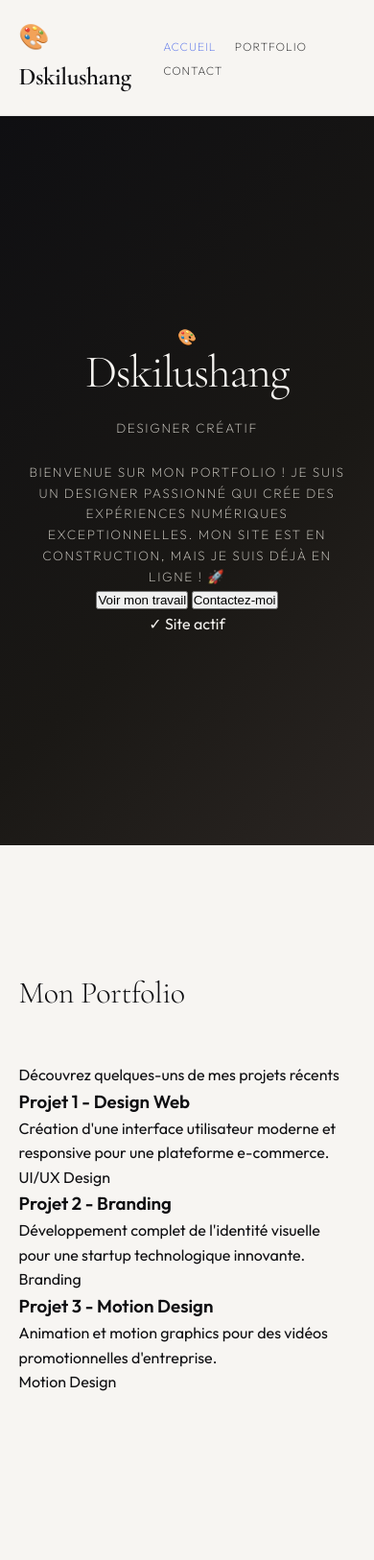
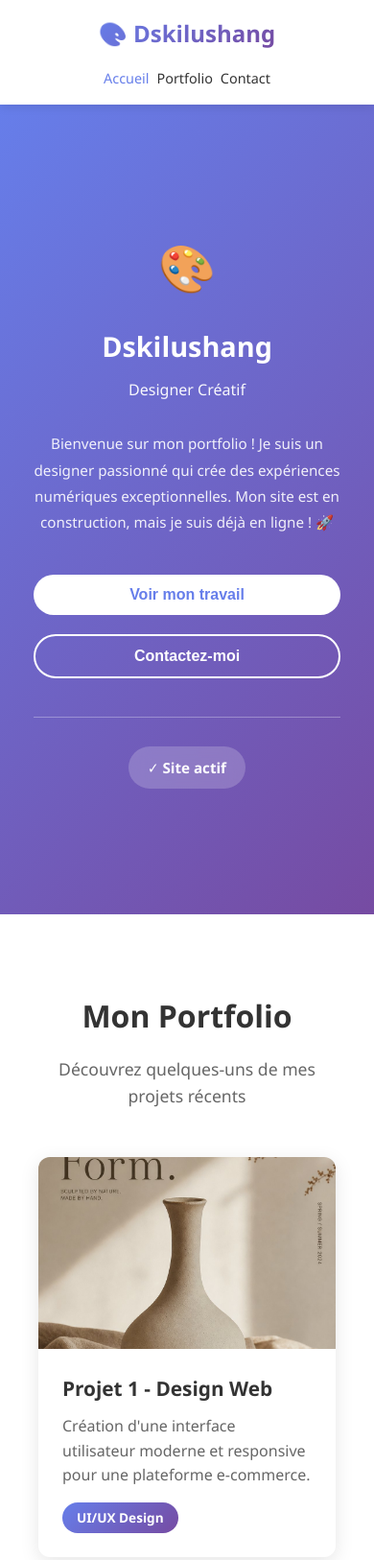
Before and after one commit to Dskilushang/dskilushang.github.io, a plain HTML site: page index.html in a window 390 px wide. Shown: the top 1626 px of the page at 96% size. Drawn offline with nearby package versions, Linux system fonts and the light colour scheme.

Commit message:
Update: Complete redesign with portfolio and contact sections

```diff
--- a/style.css
+++ b/style.css
@@ -1,23 +1,455 @@
-@import url('https://fonts.googleapis.com/css2?family=Cormorant+Garamond:ital,wght@0,300;0,600;1,300&family=Outfit:wght@200;400;600&display=swap');
-@import url('https://fonts.googleapis.com/css2?family=Cormorant+Garamond:ital,wght@0,300;0,600;1,300&family=Outfit:wght@200;400;600&display=swap');
-:root{--noir:#0f0f12;--blanc:#f7f5f2;--cuivre:#cfa07d;--gris:#c2bfb8}
-*{margin:0;padding:0;box-sizing:border-box}
-body{font-family:'Outfit',sans-serif;background:var(--blanc);color:var(--noir);line-height:1.6}
-header{position:sticky;top:0;background:rgba(247,245,242,.92);backdrop-filter:blur(12px);z-index:100;padding:1.2rem 5vw;display:flex;justify-content:space-between;align-items:center;border-bottom:1px solid rgba(15,15,18,.06)}
-.logo{font-family:'Cormorant Garamond',serif;font-weight:600;font-size:1.6rem;letter-spacing:-.02em}
-nav a{margin-left:2.2rem;text-decoration:none;color:var(--noir);font-weight:300;font-size:.9rem;text-transform:uppercase;letter-spacing:.08em;position:relative}
-nav a::after{content:'';position:absolute;bottom:-3px;left:0;width:0;height:1px;background:var(--cuivre);transition:.3s}
-nav a:hover::after{width:100%}
-.hero{min-height:90vh;display:flex;align-items:center;justify-content:center;text-align:center;padding:5vw;background:linear-gradient(135deg,#0f0f12 0%,#1a1815 60%,#2a2522 100%);color:var(--blanc)}
-.hero h1{font-family:'Cormorant Garamond',serif;font-weight:300;font-size:clamp(3rem,7vw,7rem);line-height:1;letter-spacing:-.03em;margin-bottom:.8rem}
-.hero h1 em{font-style:italic;color:var(--cuivre);font-weight:300}
-.hero p{font-weight:200;letter-spacing:.12em;text-transform:uppercase;font-size:.85rem;color:var(--gris);margin-top:1.5rem}
-section{max-width:1100px;margin:0 auto;padding:8rem 5vw}
-h2{font-family:'Cormorant Garamond',serif;font-weight:300;font-size:clamp(2rem,4.5vw,3.5rem);margin-bottom:3rem;letter-spacing:-.01em}
-.grid{display:grid;grid-template-columns:repeat(auto-fit,minmax(300px,1fr));gap:3rem}
-article{border-top:1px solid rgba(15,15,18,.08);padding-top:2rem}
-article h3{font-family:'Cormorant Garamond',serif;font-weight:600;font-size:1.5rem;margin-bottom:.3rem}
-article .date{font-size:.75rem;text-transform:uppercase;letter-spacing:.1em;color:var(--cuivre);margin-bottom:1rem;display:block}
-article p{font-weight:200;color:#444}
-footer{background:var(--noir);color:var(--gris);text-align:center;padding:3rem 5vw;font-size:.8rem;letter-spacing:.06em}
-@media(max-width:700px){nav a{margin-left:1rem;font-size:.75rem}}
+* {
+    margin: 0;
+    padding: 0;
+    box-sizing: border-box;
+}
+
+body {
+    font-family: 'Segoe UI', Tahoma, Geneva, Verdana, sans-serif;
+    background: #f8f9fa;
+    color: #333;
+    line-height: 1.6;
+}
+
+/* Header */
+header {
+    position: sticky;
+    top: 0;
+    background: rgba(255, 255, 255, 0.95);
+    backdrop-filter: blur(10px);
+    box-shadow: 0 2px 10px rgba(0, 0, 0, 0.1);
+    z-index: 1000;
+    display: flex;
+    justify-content: space-between;
+    align-items: center;
+    padding: 1rem 3rem;
+}
+
+.logo {
+    font-size: 1.5rem;
+    font-weight: 700;
+    background: linear-gradient(135deg, #667eea 0%, #764ba2 100%);
+    -webkit-background-clip: text;
+    -webkit-text-fill-color: transparent;
+    background-clip: text;
+}
+
+nav {
+    display: flex;
+    gap: 2rem;
+}
+
+nav a {
+    text-decoration: none;
+    color: #333;
+    font-weight: 500;
+    transition: color 0.3s ease;
+    position: relative;
+}
+
+nav a::after {
+    content: '';
+    position: absolute;
+    bottom: -5px;
+    left: 0;
+    width: 0;
+    height: 2px;
+    background: linear-gradient(135deg, #667eea 0%, #764ba2 100%);
+    transition: width 0.3s ease;
+}
+
+nav a:hover::after {
+    width: 100%;
+}
+
+/* Container */
+.container {
+    max-width: 1000px;
+    margin: 0 auto;
+    padding: 0 20px;
+}
+
+/* Hero Section */
+.hero {
+    background: linear-gradient(135deg, #667eea 0%, #764ba2 100%);
+    min-height: 100vh;
+    display: flex;
+    align-items: center;
+    justify-content: center;
+    color: white;
+    text-align: center;
+    padding: 60px 20px;
+}
+
+.hero .container {
+    animation: fadeInUp 0.8s ease;
+}
+
+.emoji {
+    font-size: 4rem;
+    margin-bottom: 20px;
+}
+
+.hero h1 {
+    font-size: clamp(2rem, 5vw, 3.5rem);
+    margin-bottom: 10px;
+    font-weight: 700;
+}
+
+.subtitle {
+    font-size: 1.3rem;
+    margin-bottom: 30px;
+    font-weight: 300;
+    opacity: 0.95;
+}
+
+.description {
+    font-size: 1.1rem;
+    margin-bottom: 40px;
+    line-height: 1.8;
+    opacity: 0.9;
+    max-width: 600px;
+    margin-left: auto;
+    margin-right: auto;
+}
+
+.buttons {
+    display: flex;
+    gap: 20px;
+    justify-content: center;
+    flex-wrap: wrap;
+    margin-bottom: 40px;
+}
+
+.btn {
+    padding: 12px 35px;
+    border: none;
+    border-radius: 50px;
+    font-size: 1rem;
+    font-weight: 600;
+    cursor: pointer;
+    transition: all 0.3s ease;
+    text-decoration: none;
+    display: inline-block;
+}
+
+.btn-primary {
+    background: white;
+    color: #667eea;
+}
+
+.btn-primary:hover {
+    transform: translateY(-3px);
+    box-shadow: 0 10px 30px rgba(0, 0, 0, 0.2);
+}
+
+.btn-secondary {
+    background: transparent;
+    color: white;
+    border: 2px solid white;
+}
+
+.btn-secondary:hover {
+    background: white;
+    color: #667eea;
+    transform: translateY(-3px);
+}
+
+.btn-large {
+    padding: 15px 50px;
+    font-size: 1.1rem;
+}
+
+.status {
+    margin-top: 40px;
+    padding-top: 30px;
+    border-top: 1px solid rgba(255, 255, 255, 0.3);
+}
+
+.status-badge {
+    display: inline-block;
+    background: rgba(255, 255, 255, 0.2);
+    color: white;
+    padding: 10px 20px;
+    border-radius: 50px;
+    font-size: 0.95rem;
+    font-weight: 600;
+    backdrop-filter: blur(10px);
+}
+
+/* Portfolio Section */
+.portfolio-section {
+    padding: 80px 20px;
+    background: white;
+}
+
+.portfolio-section h2 {
+    text-align: center;
+    font-size: clamp(2rem, 4vw, 3rem);
+    margin-bottom: 15px;
+    color: #333;
+}
+
+.section-intro {
+    text-align: center;
+    font-size: 1.1rem;
+    color: #666;
+    margin-bottom: 50px;
+}
+
+.portfolio-grid {
+    display: grid;
+    grid-template-columns: repeat(auto-fit, minmax(300px, 1fr));
+    gap: 30px;
+}
+
+.project-card {
+    background: white;
+    border-radius: 12px;
+    overflow: hidden;
+    box-shadow: 0 5px 20px rgba(0, 0, 0, 0.1);
+    transition: transform 0.3s ease, box-shadow 0.3s ease;
+}
+
+.project-card:hover {
+    transform: translateY(-10px);
+    box-shadow: 0 15px 40px rgba(102, 126, 234, 0.2);
+}
+
+.project-image {
+    width: 100%;
+    height: 200px;
+    background-size: cover;
+    background-position: center;
+    transition: transform 0.3s ease;
+}
+
+.project-card:hover .project-image {
+    transform: scale(1.05);
+}
+
+.project-content {
+    padding: 25px;
+}
+
+.project-content h3 {
+    font-size: 1.3rem;
+    margin-bottom: 10px;
+    color: #333;
+}
+
+.project-content p {
+    color: #666;
+    margin-bottom: 15px;
+    line-height: 1.6;
+}
+
+.tag {
+    display: inline-block;
+    background: linear-gradient(135deg, #667eea 0%, #764ba2 100%);
+    color: white;
+    padding: 5px 15px;
+    border-radius: 20px;
+    font-size: 0.85rem;
+    font-weight: 600;
+}
+
+/* Contact Section */
+.contact-section {
+    padding: 80px 20px;
+    background: linear-gradient(135deg, #667eea 0%, #764ba2 100%);
+    color: white;
+}
+
+.contact-section h2 {
+    text-align: center;
+    font-size: clamp(2rem, 4vw, 3rem);
+    margin-bottom: 15px;
+}
+
+.contact-form {
+    max-width: 600px;
+    margin: 50px auto;
+    display: flex;
+    flex-direction: column;
+    gap: 20px;
+}
+
+.form-group {
+    display: flex;
+}
+
+.form-group input,
+.form-group textarea {
+    width: 100%;
+    padding: 15px 20px;
+    border: none;
+    border-radius: 8px;
+    font-family: inherit;
+    font-size: 1rem;
+    background: rgba(255, 255, 255, 0.95);
+    color: #333;
+}
+
+.form-group input::placeholder,
+.form-group textarea::placeholder {
+    color: #999;
+}
+
+.form-group input:focus,
+.form-group textarea:focus {
+    outline: none;
+    box-shadow: 0 0 0 3px rgba(255, 255, 255, 0.3);
+}
+
+.contact-form .btn-primary {
+    align-self: center;
+    background: white;
+    color: #667eea;
+    margin-top: 10px;
+}
+
+.contact-info {
+    max-width: 600px;
+    margin: 60px auto 0;
+    text-align: center;
+}
+
+.contact-info h3 {
+    font-size: 1.5rem;
+    margin-bottom: 30px;
+}
+
+.contact-info ul {
+    list-style: none;
+    display: flex;
+    flex-direction: column;
+    gap: 15px;
+}
+
+.contact-info li {
+    font-size: 1.05rem;
+}
+
+/* Footer */
+footer {
+    background: #1a1a1a;
+    color: #aaa;
+    text-align: center;
+    padding: 40px 20px;
+    border-top: 1px solid #333;
+}
+
+footer p {
+    margin-bottom: 15px;
+}
+
+.social-links a {
+    color: #667eea;
+    text-decoration: none;
+    font-weight: 500;
+    transition: color 0.3s ease;
+}
+
+.social-links a:hover {
+    color: #764ba2;
+}
+
+/* Success Message */
+.success-message {
+    position: fixed;
+    top: 20px;
+    right: 20px;
+    background: #4ade80;
+    color: white;
+    padding: 15px 25px;
+    border-radius: 8px;
+    box-shadow: 0 5px 20px rgba(0, 0, 0, 0.2);
+    animation: slideIn 0.5s ease;
+    z-index: 2000;
+}
+
+/* Animations */
+@keyframes fadeInUp {
+    from {
+        opacity: 0;
+        transform: translateY(30px);
+    }
+    to {
+        opacity: 1;
+        transform: translateY(0);
+    }
+}
+
+@keyframes slideIn {
+    from {
+        transform: translateX(400px);
+        opacity: 0;
+    }
+    to {
+        transform: translateX(0);
+        opacity: 1;
+    }
+}
+
+/* Responsive */
+@media (max-width: 768px) {
+    header {
+        padding: 1rem 1.5rem;
+    }
+
+    nav {
+        gap: 1rem;
+    }
+
+    nav a {
+        font-size: 0.9rem;
+    }
+
+    .buttons {
+        flex-direction: column;
+    }
+
+    .btn {
+        width: 100%;
+    }
+
+    .portfolio-grid {
+        grid-template-columns: 1fr;
+    }
+
+    .contact-info ul {
+        align-items: center;
+    }
+}
+
+@media (max-width: 480px) {
+    header {
+        flex-direction: column;
+        gap: 1rem;
+    }
+
+    nav {
+        gap: 0.5rem;
+    }
+
+    .emoji {
+        font-size: 3rem;
+    }
+
+    .hero h1 {
+        font-size: 1.8rem;
+    }
+
+    .subtitle {
+        font-size: 1rem;
+    }
+
+    .description {
+        font-size: 0.95rem;
+    }
+
+    .hero .container {
+        padding: 0 15px;
+    }
+}
```
